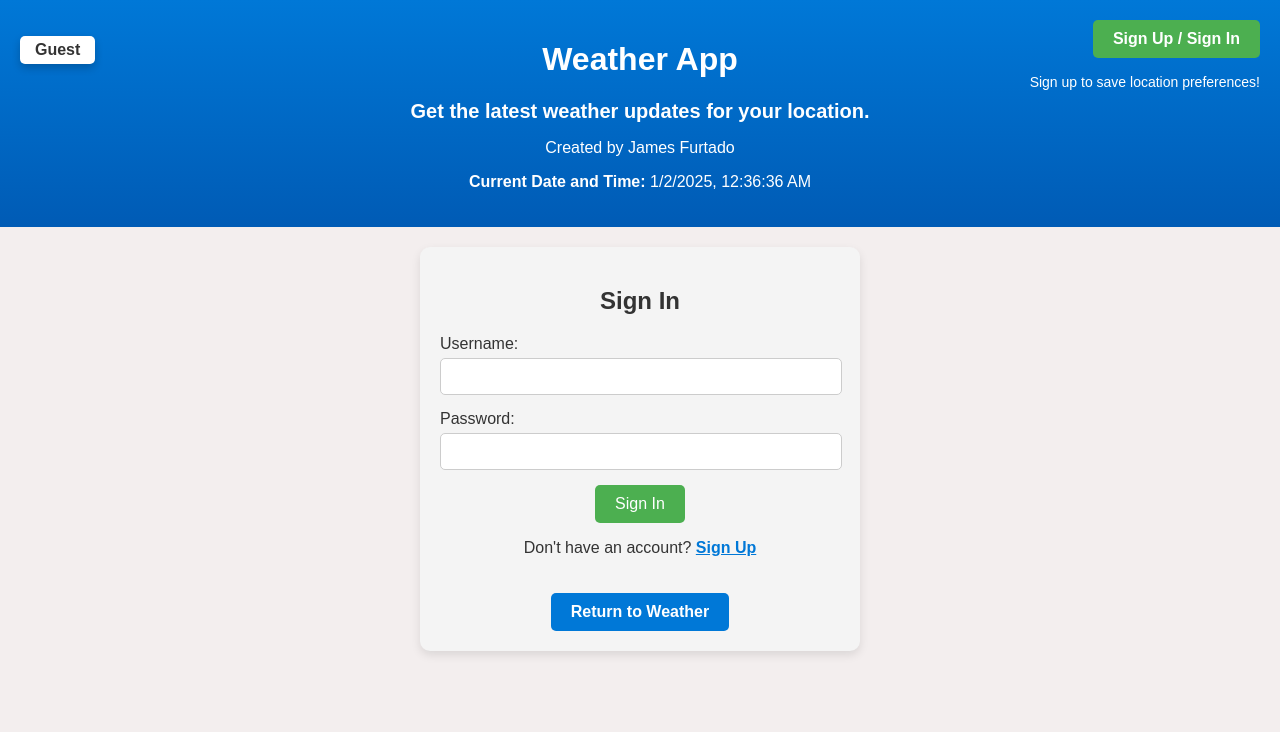
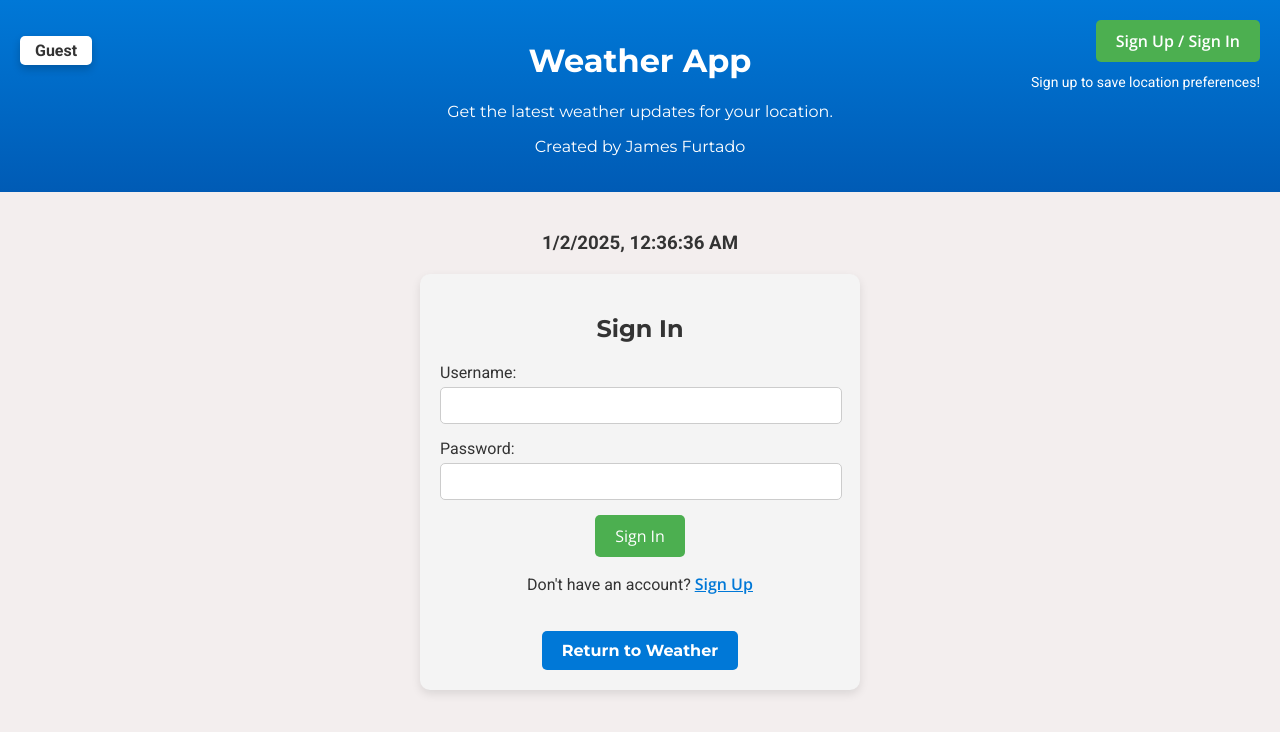
Before and after one commit to jamesdfurtado/weather-app, a React (Create React App) app in the folder frontend/: page /auth in a window 1280 px wide. Shown: the top 732 px of the page. Built offline with nearby package versions, Linux system fonts and the light colour scheme; no server answers.

Commit message:
Added sql queries to implement location saving for users.

```diff
--- a/frontend/src/App.css
+++ b/frontend/src/App.css
@@ -1,6 +1,8 @@
+@import url('https://fonts.googleapis.com/css2?family=Roboto:wght@400;700&family=Open+Sans:wght@400;600&family=Montserrat:wght@400;700&display=swap');
+
 /* General Styles */
 body {
-  font-family: Arial, sans-serif;
+  font-family: 'Roboto', sans-serif;
   margin: 0;
   padding: 0;
   background-color: #f3eeee;
@@ -12,12 +14,12 @@ body {
   color: white;
   padding: 20px;
   text-align: center;
+  font-family: 'Montserrat', sans-serif;
 }
 
 main {
   padding: 20px;
 }
-
 
 /* Auth Button */
 .auth-button {
@@ -31,9 +33,10 @@ main {
   border: none;
   border-radius: 5px;
   cursor: pointer;
-  text-decoration: none; /* Removes underline */
+  text-decoration: none;
   font-weight: bold;
   transition: background-color 0.3s ease;
+  font-family: 'Open Sans', sans-serif;
 }
 
 /* Auth Info */
@@ -44,8 +47,8 @@ main {
   padding: 20px;
   color: white;
   font-size: 14px;
+  font-family: 'Roboto', sans-serif;
 }
-
 
 /* Auth Page */
 .auth-page {
@@ -55,12 +58,14 @@ main {
   background-color: #f4f4f4;
   border-radius: 10px;
   text-align: center;
-  box-shadow: 0 4px 10px rgba(0, 0, 0, 0.1); /* Add subtle shadow for depth */
+  box-shadow: 0 4px 10px rgba(0, 0, 0, 0.1);
+  font-family: 'Roboto', sans-serif;
 }
 
 .auth-page h2 {
   margin-bottom: 20px;
   font-size: 24px;
+  font-family: 'Montserrat', sans-serif;
 }
 
 .input-group {
@@ -74,6 +79,7 @@ main {
   margin-top: 5px;
   border: 1px solid #ccc;
   border-radius: 5px;
+  font-family: 'Roboto', sans-serif;
 }
 
 button {
@@ -84,6 +90,7 @@ button {
   border: none;
   border-radius: 5px;
   cursor: pointer;
+  font-family: 'Open Sans', sans-serif;
 }
 
 button:hover {
@@ -93,6 +100,7 @@ button:hover {
 .error-message {
   color: red;
   margin-top: 10px;
+  font-family: 'Roboto', sans-serif;
 }
 
 .toggle-link {
@@ -100,8 +108,8 @@ button:hover {
   cursor: pointer;
   font-weight: bold;
   text-decoration: underline;
+  font-family: 'Open Sans', sans-serif;
 }
-
 
 /* Return to Weather Button */
 .return-button {
@@ -118,6 +126,7 @@ button:hover {
   font-weight: bold;
   text-align: center;
   transition: background-color 0.3s ease;
+  font-family: 'Montserrat', sans-serif;
 }
 
 .return-button:hover {
@@ -129,23 +138,23 @@ button:hover {
   position: absolute;
   top: 20px;
   left: 20px;
-  font-size: 16px;  /* Matches the general text size in your app */
+  font-size: 16px;
   font-weight: bold;
-  color: #333;  /* Matches the general text color */
-  background-color: #ffffff; /* White background to make it stand out */
-  padding: 5px 15px; /* Padding for better spacing */
-  border-radius: 5px; /* Rounded corners for a smooth look */
-  box-shadow: 0 4px 8px rgba(0, 0, 0, 0.2); /* Subtle shadow for a floating effect */
+  color: #333;
+  background-color: #ffffff;
+  padding: 5px 15px;
+  border-radius: 5px;
+  box-shadow: 0 4px 8px rgba(0, 0, 0, 0.2);
+  font-family: 'Roboto', sans-serif;
 }
-
 
 /* Sign Out Button */
 .sign-out-button {
-  position: absolute;  /* Position relative to the closest positioned ancestor */
-  top: 80px;  /* Adjust to move the button down from the top */
-  left: 20px;  /* Adjust to move the button right from the left */
+  position: absolute;
+  top: 80px;
+  left: 20px;
   padding: 10px 20px;
-  background-color: #f44336;  /* Red color for the sign-out button */
+  background-color: #f44336;
   color: white;
   font-size: 16px;
   border: none;
@@ -153,10 +162,19 @@ button:hover {
   cursor: pointer;
   font-weight: bold;
   transition: background-color 0.3s ease;
+  font-family: 'Open Sans', sans-serif;
 }
 
 .sign-out-button:hover {
-  background-color: #d32f2f; /* Darker red on hover */
+  background-color: #d32f2f;
+}
+
+
+/* Date & Time */
+.date-time {
+  display: flex;
+  justify-content: center;
+  margin: 20px auto;
 }
 
 
@@ -165,9 +183,9 @@ button:hover {
   display: flex;
   justify-content: center;
   align-items: center;
-  margin: 20px auto; /* Adjust spacing as needed */
+  margin: 20px auto;
   width: 100%;
-  max-width: 400px; /* Limit the width of the search bar */
+  max-width: 400px;
 }
 
 .search-input {
@@ -176,6 +194,7 @@ button:hover {
   border: 1px solid #ccc;
   border-radius: 4px;
   font-size: 16px;
+  font-family: 'Roboto', sans-serif;
 }
 
 .search-button {
@@ -187,12 +206,12 @@ button:hover {
   border-radius: 4px;
   font-size: 16px;
   cursor: pointer;
+  font-family: 'Open Sans', sans-serif;
 }
 
 .search-button:hover {
   background-color: #0056b3;
 }
-
 
 /* City not found */
 .error-message {
@@ -200,7 +219,6 @@ button:hover {
   margin-top: 10px;
   text-align: center;
 }
-
 
 /* Current Weather */
 .current-data {
@@ -210,15 +228,17 @@ button:hover {
   color: white;
   border-radius: 10px;
   margin: 20px auto;
-  width: 90%; /* Adjust width for responsiveness */
-  max-width: 400px; /* Prevent it from getting too large on wide screens */
-  box-shadow: 0 4px 10px rgba(0, 0, 0, 0.2); /* Add a subtle shadow */
+  width: 90%;
+  max-width: 400px;
+  box-shadow: 0 4px 10px rgba(0, 0, 0, 0.2);
+  font-family: 'Roboto', sans-serif;
 }
 
 .location {
   font-size: 24px;
   margin-bottom: 10px;
   font-weight: bold;
+  font-family: 'Montserrat', sans-serif;
 }
 
 .current-weather {
@@ -231,112 +251,19 @@ button:hover {
   font-size: 64px;
   font-weight: bold;
   margin: 0;
+  font-family: 'Montserrat', sans-serif;
 }
 
 .current-condition {
   font-size: 18px;
   font-weight: 500;
   margin: 10px 0;
+  font-family: 'Open Sans', sans-serif;
 }
 
 .high-low {
   font-size: 16px;
   margin-top: 5px;
   opacity: 0.8;
+  font-family: 'Roboto', sans-serif;
 }
-
-
-
-
-
-
-/* Hourly Forecast */
-.hourly-forecast {
-  margin: 20px 0;
-  text-align: center;
-}
-
-.hourly-forecast-container {
-  display: flex; /* Align children horizontally */
-  overflow-x: auto; /* Allow horizontal scrolling */
-  gap: 10px; /* Space between each block */
-  padding: 10px;
-}
-
-.hour-block {
-  flex: 0 0 auto; /* Prevent blocks from resizing */
-  background-color: #0078d7;
-  color: white;
-  text-align: center;
-  border-radius: 5px;
-  padding: 10px;
-  width: 80px;
-  background: linear-gradient(to bottom, #0078d7, #005bb5);
-}
-
-.hour-time {
-  font-size: 14px;
-  margin-bottom: 5px;
-}
-
-.hour-icon {
-  width: 40px;
-  height: 40px;
-  margin: 5px 0;
-}
-
-.hour-temp {
-  font-size: 16px;
-  font-weight: bold;
-}
-
-
-/* 5-Day Forecast */
-.five-day-forecast-box {
-  background: linear-gradient(to bottom, #0078d7, #005bb5); /* Add gradient here */
-  border-radius: 8px;
-  box-shadow: 0px 4px 8px rgba(0, 0, 0, 0.1);
-  padding: 20px;
-  margin-top: 20px;
-}
-
-.five-day-forecast {
-  display: flex;
-  flex-direction: column; /* Keeps each day's forecast on a new line */
-  gap: 15px;
-}
-
-.forecast-item {
-  display: flex;
-  align-items: center;
-  justify-content: start;
-  gap: 15px;
-  padding: 10px 0;
-  border-bottom: 1px solid #e0e0e0; /* Light gray line to separate days */
-}
-
-.forecast-item:last-child {
-  border-bottom: none; /* Removes the line after the last item */
-}
-
-.day-name {
-  font-weight: bold;
-  font-size: 16px;
-}
-
-.forecast-icon {
-  width: 30px;
-  height: 30px;
-}
-
-.temp-high,
-.temp-low {
-  font-size: 14px;
-}
-
-h3 {
-  font-size: 20px;
-  margin-bottom: 10px;
-  font-weight: bold;
-  text-align: center;
-}
--- a/frontend/src/App.js
+++ b/frontend/src/App.js
@@ -63,9 +63,8 @@ function App() {
       <Router>
         <header className="App-header">
           <h1>Weather App</h1>
-          <h3>Get the latest weather updates for your location.</h3>
+          <p>Get the latest weather updates for your location.</p>
           <p>Created by James Furtado</p>
-          <p><strong>Current Date and Time:</strong> {currentDateTime}</p>
 
           {/* Display username or "Guest" */}
           <p className="username-container">{username}</p>
@@ -85,6 +84,7 @@ function App() {
         </header>
 
         <main>
+        <h3 className = "date-time">{currentDateTime}</h3>
           <Routes>
             <Route path="/" element={
               <>
```
Also changed, not shown: 1 other file (tests, documents, lock files or other folders).
